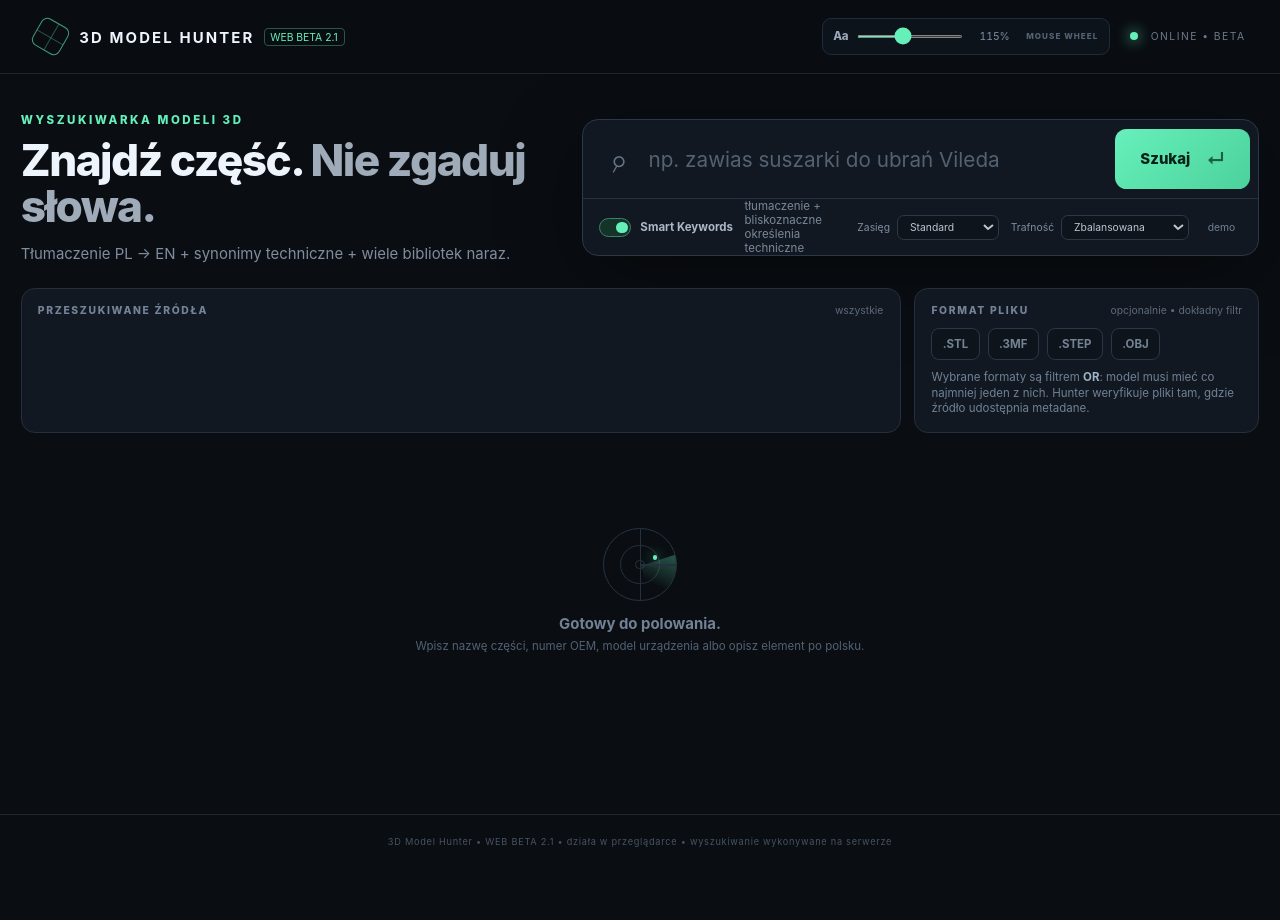
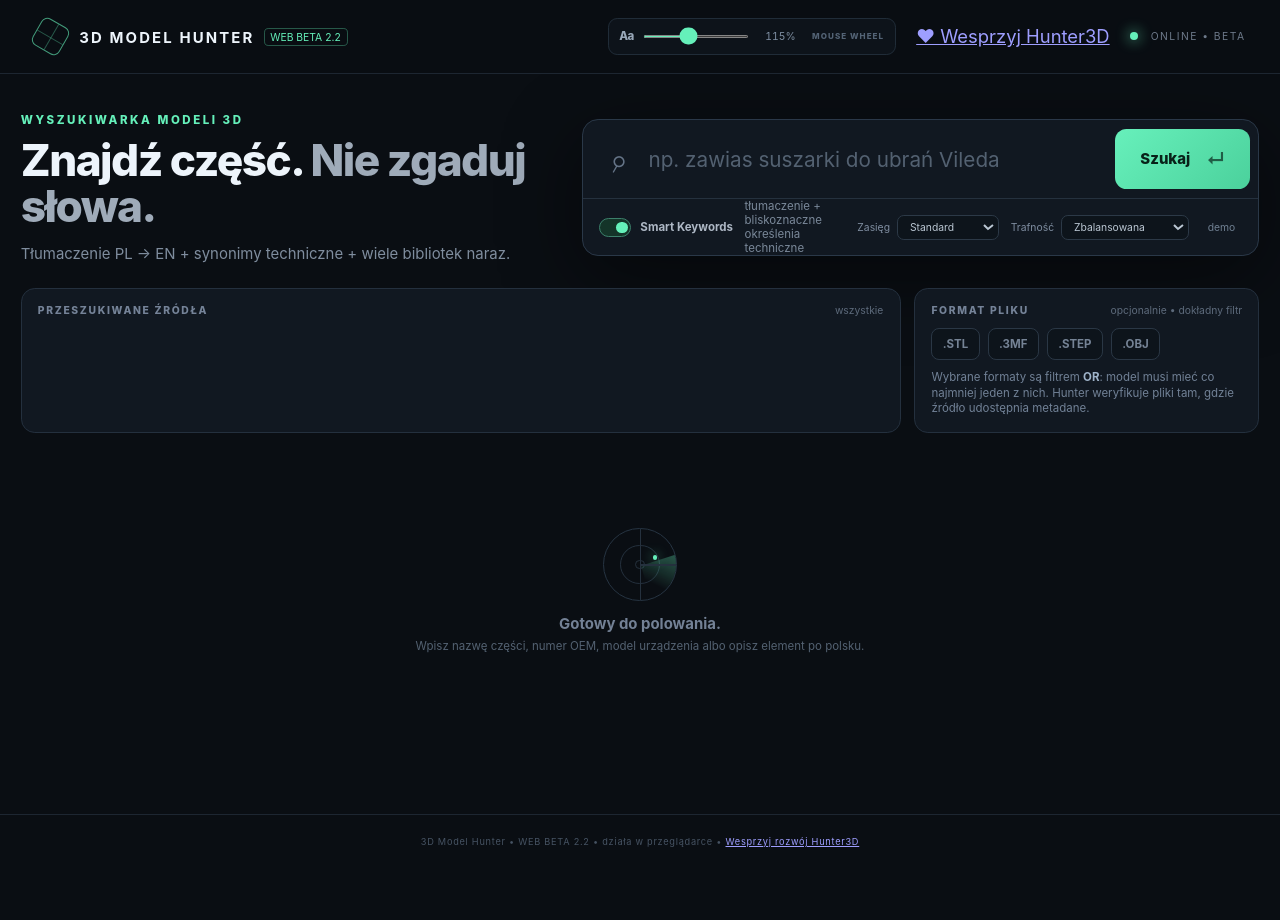
Before and after one commit to ShozoMotoSerwis/3d-model-hunter-beta, a Flask app: template templates/index.html in a window 1280 px wide. Run offline with Flask 3, Linux system fonts and the light colour scheme; the template is opened without the code that fills it, so the values that code supplies are empty; some libraries are stand-ins or nearby versions.

Commit message:
Add discreet support link to Hunter3D

```diff
--- a/templates/index.html
+++ b/templates/index.html
@@ -3,7 +3,7 @@
 <head>
   <meta charset="utf-8" />
   <meta name="viewport" content="width=device-width,initial-scale=1" />
-  <title>3D Model Hunter — WEB BETA 2.1</title>
+  <title>3D Model Hunter — WEB BETA 2.2</title>
   <meta name="robots" content="noindex,nofollow">
   <link rel="stylesheet" href="/static/styles.css" />
 </head>
@@ -11,7 +11,7 @@
   <header class="topbar">
     <div class="brand">
       <div class="logo-cube"></div>
-      <div><strong>3D MODEL HUNTER</strong><small>WEB BETA 2.1</small></div>
+      <div><strong>3D MODEL HUNTER</strong><small>WEB BETA 2.2</small></div>
     </div>
     <div class="topactions">
       <div class="uiscale" title="Najedź tutaj i użyj rolki myszy, aby skalować interfejs">
@@ -20,6 +20,7 @@
         <button id="uiScaleValue" type="button" title="Kliknij, aby wrócić do 115%">115%</button>
         <span class="uiscale-wheel">MOUSE WHEEL</span>
       </div>
+      <a class="support-btn" href="/support" title="Wesprzyj rozwój Hunter3D"><span aria-hidden="true">♥</span> Wesprzyj Hunter3D</a>
       <div class="status"><i></i> ONLINE • BETA</div>
     </div>
   </header>
@@ -164,7 +165,7 @@
     </section>
   </main>
 
-  <footer>3D Model Hunter • WEB BETA 2.1 • działa w przeglądarce • wyszukiwanie wykonywane na serwerze</footer>
+  <footer>3D Model Hunter • WEB BETA 2.2 • działa w przeglądarce • <a href="/support">Wesprzyj rozwój Hunter3D</a></footer>
   <script src="/static/app.js"></script>
 </body>
 </html>
```
